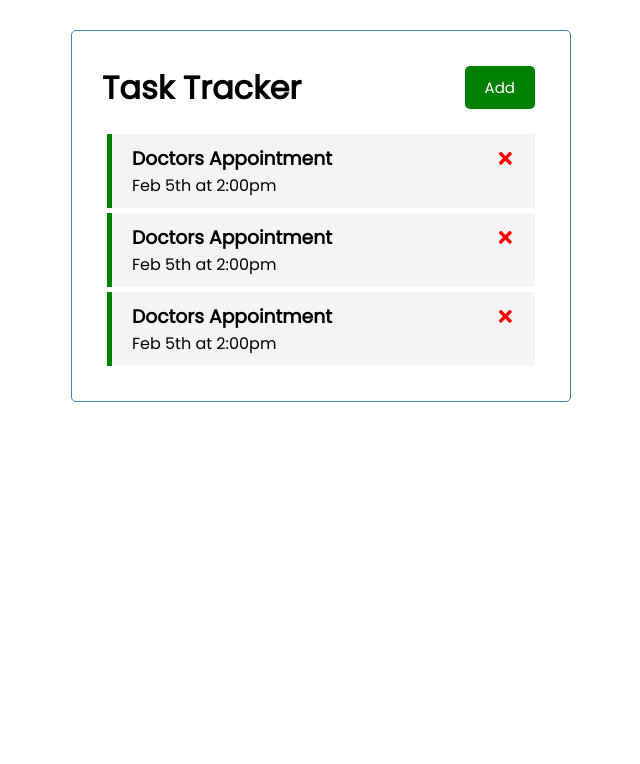
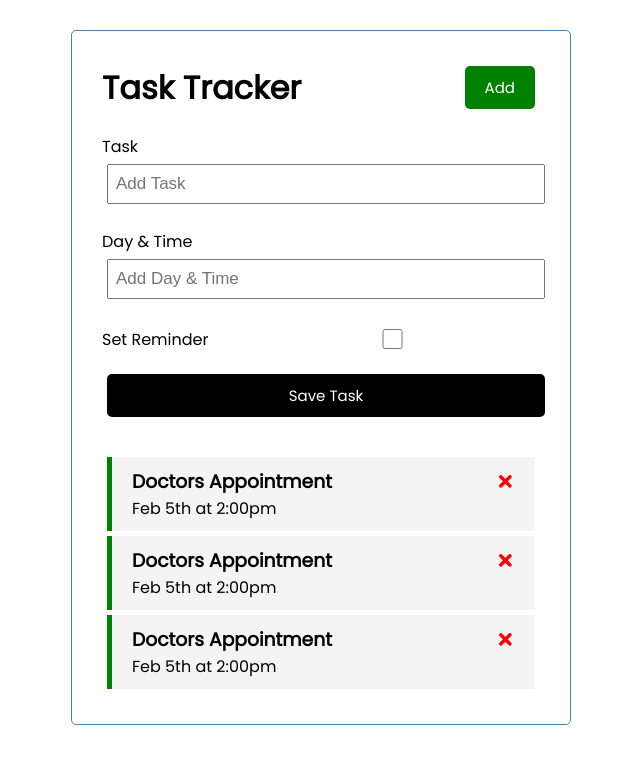
Before and after one commit to biomedengsam/Task-Tracker, a React (Create React App) app: page / in a window 1280 px wide. Shown: the top 764 px of the page, without its empty margins (319-959 px from the left). Built offline with nearby package versions, Linux system fonts and the light colour scheme; the HTML template or start-up script is replaced by a standard one.

Commit message:
feat:Add task form

```diff
--- a/src/App.js
+++ b/src/App.js
@@ -1,8 +1,10 @@
-import Header from './components/Header'
-import Tasks from './components/Tasks'
-import { useState } from 'react'
+import Header from './components/Header';
+import Tasks from './components/Tasks';
+import { useState } from 'react';
+import AddTask from './components/AddTask';
 function App() {
-  const [tasks, setTasks] = useState([{
+  const [tasks, setTasks] = useState([
+    {
       id: 1,
       text: 'Doctors Appointment',
       day: 'Feb 5th at 2:00pm',
@@ -19,24 +21,38 @@
       text: 'Doctors Appointment',
       day: 'Feb 5th at 2:00pm',
       reminder: true,
-}])
+    },
+  ]);
 
   // Delete Task
   const deleteTask = (id) => {
-    setTasks(tasks.filter((task) => task.id !== id))
-  }
+    setTasks(tasks.filter((task) => task.id !== id));
+  };
 
   // Toggle reminder
   const ToggleReminder = (id) => {
     setTasks(
-      tasks.map((task) => task.id === id? {...task, reminder: !task.reminder
-    }: task))
-  }
+      tasks.map((task) =>
+        task.id === id ? { ...task, reminder: !task.reminder } : task
+      )
+    );
+  };
 
+  // Add Task
+  const addTask = (task) => {
+    const id = Math.floor(Math.random() * 10000) + 1;
+    const newTask = { id, ...task };
+    setTasks([...tasks, newTask]);
+  };
   return (
-    <div className="container">
+    <div className='container'>
       <Header />
-      {tasks.length > 0 ? <Tasks tasks={tasks} onDelete= {deleteTask} onToggle={ToggleReminder}/> : 'No Tasks To Show'}
+      <AddTask onAdd={addTask} />
+      {tasks.length > 0 ? (
+        <Tasks tasks={tasks} onDelete={deleteTask} onToggle={ToggleReminder} />
+      ) : (
+        'No Tasks To Show'
+      )}
     </div>
   );
 }
--- /dev/null
+++ b/src/components/AddTask.js
@@ -0,0 +1,53 @@
+import { useState } from 'react';
+const AddTask = ({ onAdd }) => {
+  const [text, setText] = useState('');
+  const [day, setDay] = useState('');
+  const [reminder, setReminder] = useState(false);
+
+  const onSubmit = (e) => {
+    e.preventDefault();
+    if (!text) {
+      alert('Please add a task');
+      return;
+    }
+
+    onAdd({ text, day, reminder });
+    setText('');
+    setDay('');
+    setReminder(false);
+  };
+  return (
+    <form className='add-form' onSubmit={onSubmit}>
+      <div className='form-control'>
+        <label>Task</label>
+        <input
+          type='text'
+          placeholder='Add Task'
+          value={text}
+          onChange={(e) => setText(e.target.value)}
+        />
+      </div>
+      <div className='form-control'>
+        <label>Day & Time</label>
+        <input
+          type='text'
+          placeholder='Add Day & Time'
+          value={day}
+          onChange={(e) => setDay(e.target.value)}
+        />
+      </div>
+      <div className='form-control form-control-check'>
+        <label>Set Reminder</label>
+        <input
+          type='checkbox'
+          checked={reminder}
+          value={reminder}
+          onChange={(e) => setReminder(e.currentTarget.checked)}
+        />
+      </div>
+      <input type='submit' className='btn btn-block' value='Save Task' />
+    </form>
+  );
+};
+
+export default AddTask;
```
Also changed, not shown: 1 other file (tests, documents, lock files or other folders). Lines whose indentation alone changed are shown as unchanged.
